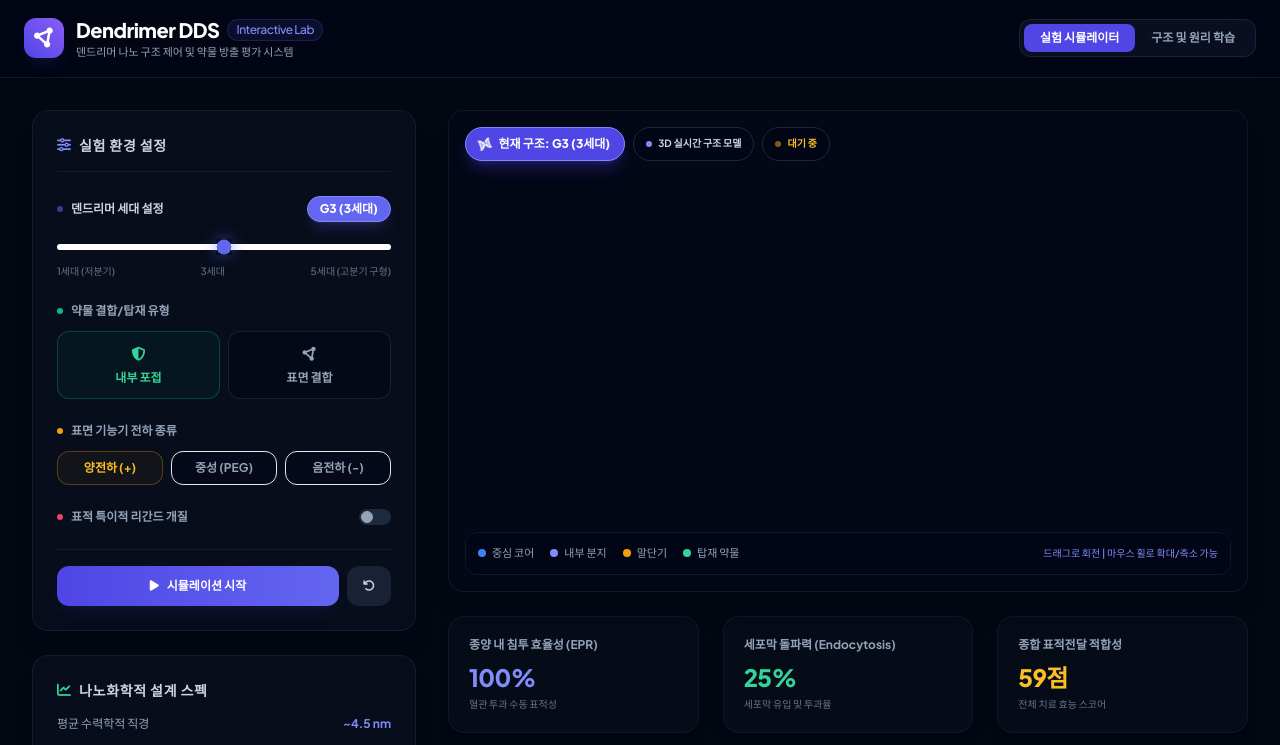
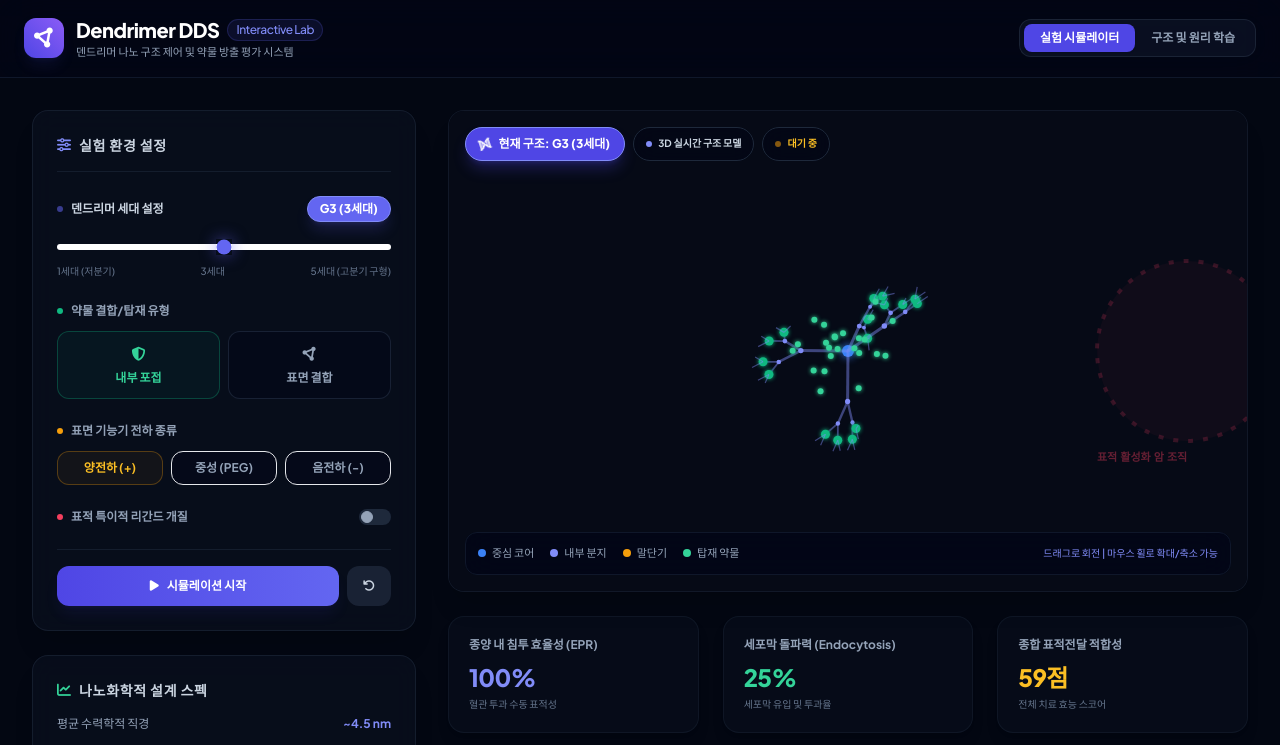
Before and after one commit to gobgod1004-lang/dendrimer, a plain HTML site: page index.html in a window 1280 px wide. Both pictures are taken after a click on the button "실험 시뮬레이터". Shown: the top 745 px of the page. Drawn offline with nearby package versions, Linux system fonts and the light colour scheme.

Commit message:
ㅇㅇㅇㅇㅇ

```diff
--- a/index.html
+++ b/index.html
@@ -483,7 +483,7 @@
 
         function setupCanvasSize() {
             const rect = canvas.parentNode.getBoundingClientRect();
-            canvas.width = rect.width;
+            canvas.width = rect.width || 600;
             canvas.height = rect.height || 480;
         }
 
@@ -499,8 +499,31 @@
             const activeBtn = document.getElementById(`btn-tab-${tabId}`);
             if(activeTab && activeBtn) {
                 activeTab.classList.remove('hidden');
-                activeBtn.classList.add('bg-indigo-600', 'text-white', 'shadow-sm');
-                activeBtn.classList.remove('text-slate-400', 'hover:text-white');
+
+                // Active style
+                if (tabId === 'theory') {
+                    activeBtn.classList.add('bg-indigo-600', 'text-white', 'shadow-sm');
+                    activeBtn.classList.remove('text-slate-400', 'hover:text-white');
+
+                    const sib = document.getElementById('btn-tab-simulator');
+                    sib.classList.remove('bg-indigo-600', 'text-white', 'shadow-sm');
+                    sib.classList.add('text-slate-400', 'hover:text-white');
+                } else {
+                    activeBtn.classList.add('bg-indigo-600', 'text-white', 'shadow-sm');
+                    activeBtn.classList.remove('text-slate-400', 'hover:text-white');
+
+                    const sib = document.getElementById('btn-tab-theory');
+                    sib.classList.remove('bg-indigo-600', 'text-white', 'shadow-sm');
+                    sib.classList.add('text-slate-400', 'hover:text-white');
+                }
+
+                // CRITICAL FIX: If switching to simulator, recalculate canvas size because container was hidden!
+                if (tabId === 'simulator') {
+                    setTimeout(() => {
+                        setupCanvasSize();
+                        generateDrugs();
+                    }, 50);
+                }
             }
         }
 
```
